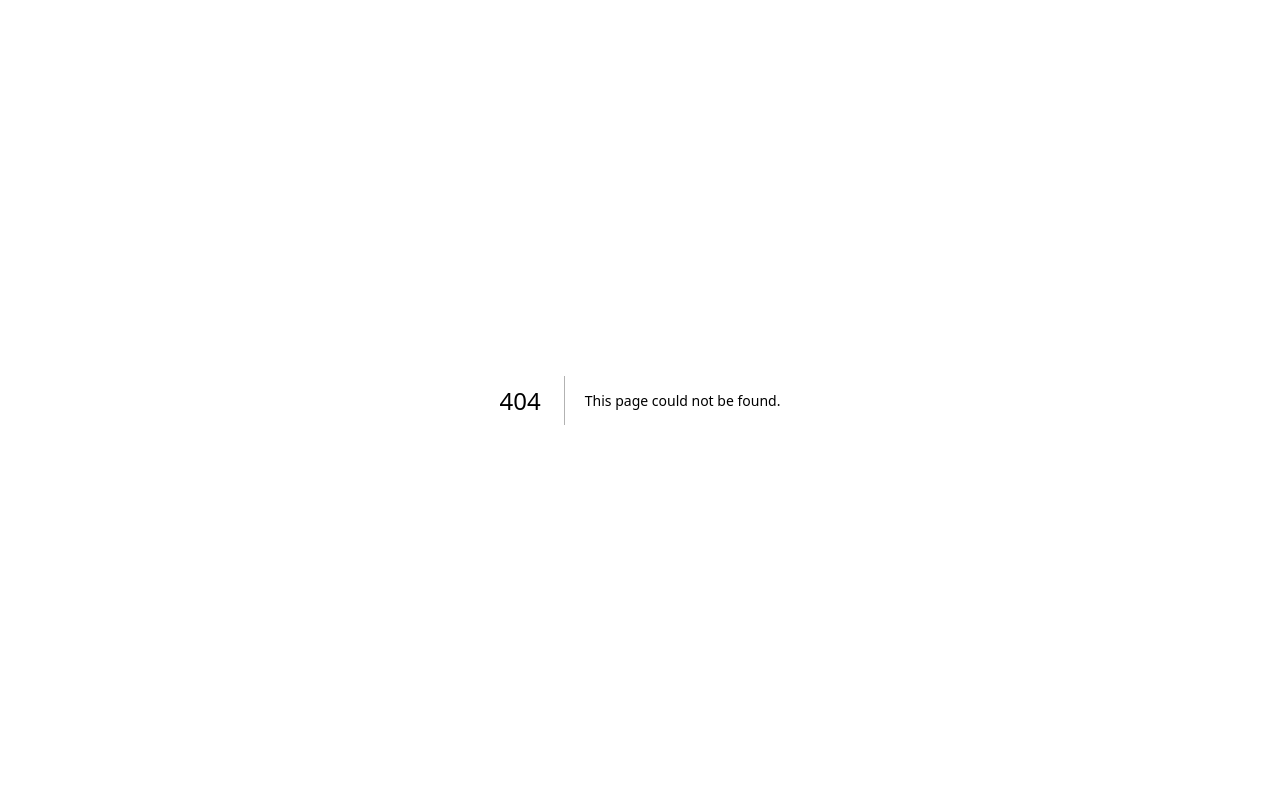
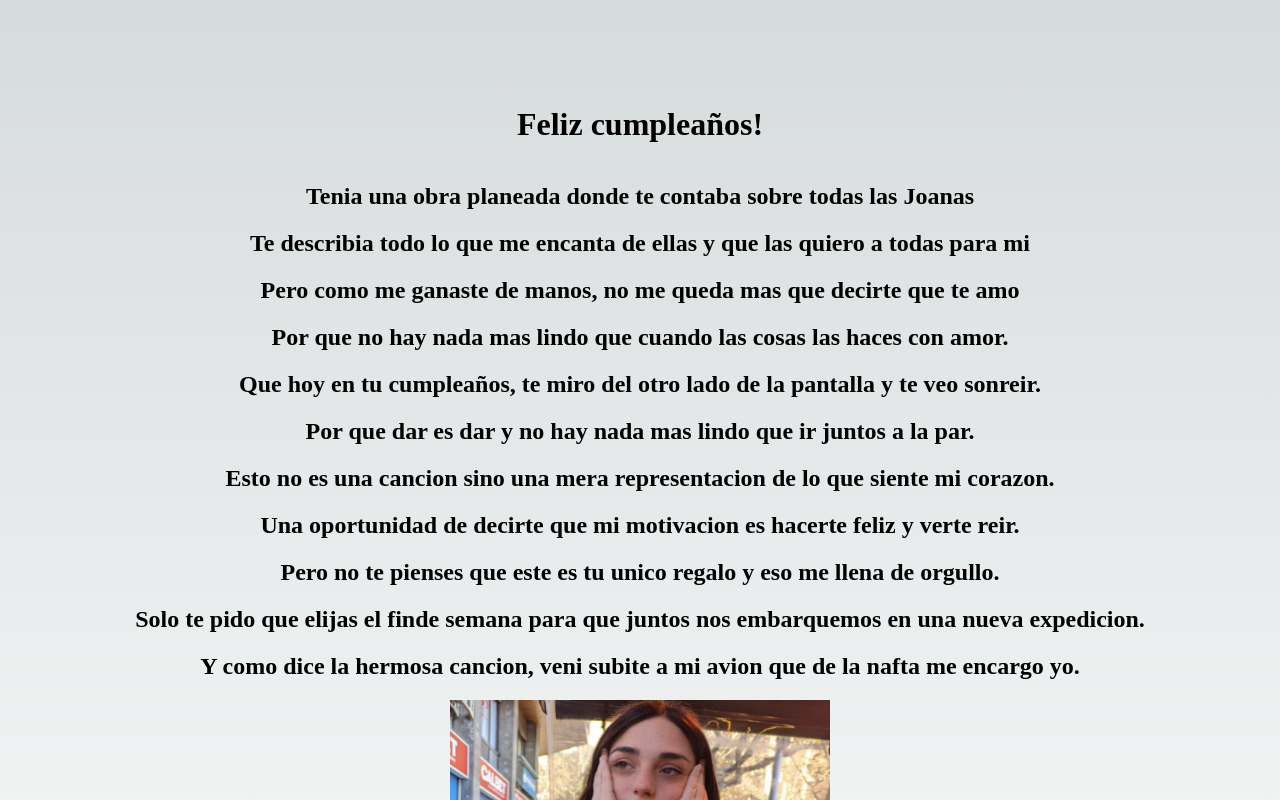
Before and after one commit to riveign/j-presents, a Next.js app: page /birthday in a window 1280 px wide. Before the commit this address had no page. Shown: the top 800 px of the page. Built offline with nearby package versions, Linux system fonts and the light colour scheme.

Commit message:
feat(birthday): added text

```diff
--- /dev/null
+++ b/pages/birthday.tsx
@@ -0,0 +1,83 @@
+import Head from 'next/head'
+import Image from 'next/image'
+import { Inter } from '@next/font/google'
+import styles from '@/styles/Valentines.module.css'
+
+const inter = Inter({ subsets: ['latin'] })
+
+export default function Valentines() {
+  return (
+    <>
+      <Head>
+        <title>J</title>
+        <meta name="description" content="J" />
+        <meta name="viewport" content="width=device-width, initial-scale=1" />
+        <link rel="icon" href="/favicon.ico" />
+      </Head>
+      <main className={styles.main}>
+        <h1 className={styles.title}>
+          <div className={styles.padded}>
+          Feliz cumpleaños!
+          </div>
+        </h1>
+        <div className={styles.padded}></div>
+        <h2 className={styles.title}>
+            <div className={styles.padded}>
+            Tenia una obra planeada donde te contaba sobre todas las Joanas
+            </div>
+        </h2>
+        <h2 className={styles.title}>
+            <div className={styles.padded}>
+            Te describia todo lo que me encanta de ellas y que las quiero a todas para mi
+            </div>
+        </h2>
+        <h2 className={styles.title}>
+            <div className={styles.padded}>
+            Pero como me ganaste de manos, no me queda mas que decirte que te amo
+            </div>
+        </h2>
+        <h2 className={styles.title}>
+            <div className={styles.padded}>
+            Por que no hay nada mas lindo que cuando las cosas las haces con amor.
+            </div>
+        </h2>
+        <h2 className={styles.title}>
+            <div className={styles.padded}>
+            Que hoy en tu cumpleaños, te miro del otro lado de la pantalla y te veo sonreir.
+            </div>
+        </h2>
+        <h2 className={styles.title}>
+            <div className={styles.padded}>
+            Por que dar es dar y no hay nada mas lindo que ir juntos a la par.
+            </div>
+        </h2>
+        <h2 className={styles.title}>
+            <div className={styles.padded}>
+            Esto no es una cancion sino una mera representacion de lo que siente mi corazon.
+            </div>
+        </h2>
+        <h2 className={styles.title}>
+            <div className={styles.padded}>
+            Una oportunidad de decirte que mi motivacion es hacerte feliz y verte reir.
+            </div>
+        </h2>
+        <h2 className={styles.title}>
+            <div className={styles.padded}>
+            Pero no te pienses que este es tu unico regalo y eso me llena de orgullo.
+            </div>
+        </h2>
+        <h2 className={styles.title}>
+            <div className={styles.padded}>
+            Solo te pido que elijas el finde semana para que juntos nos embarquemos en una nueva expedicion.
+            </div>
+        </h2>
+        <h2 className={styles.title}>
+            <div className={styles.padded}>
+            Y como dice la hermosa cancion, veni subite a mi avion que de la nafta me encargo yo.
+            </div>
+        </h2>
+        <Image  src="/birthday.jpeg" alt="birthday" height={450} width={400} className={styles.padded} />
+      </main>
+    </>
+  )
+}
```
Also changed, not shown: public/birthday.jpeg (added).
